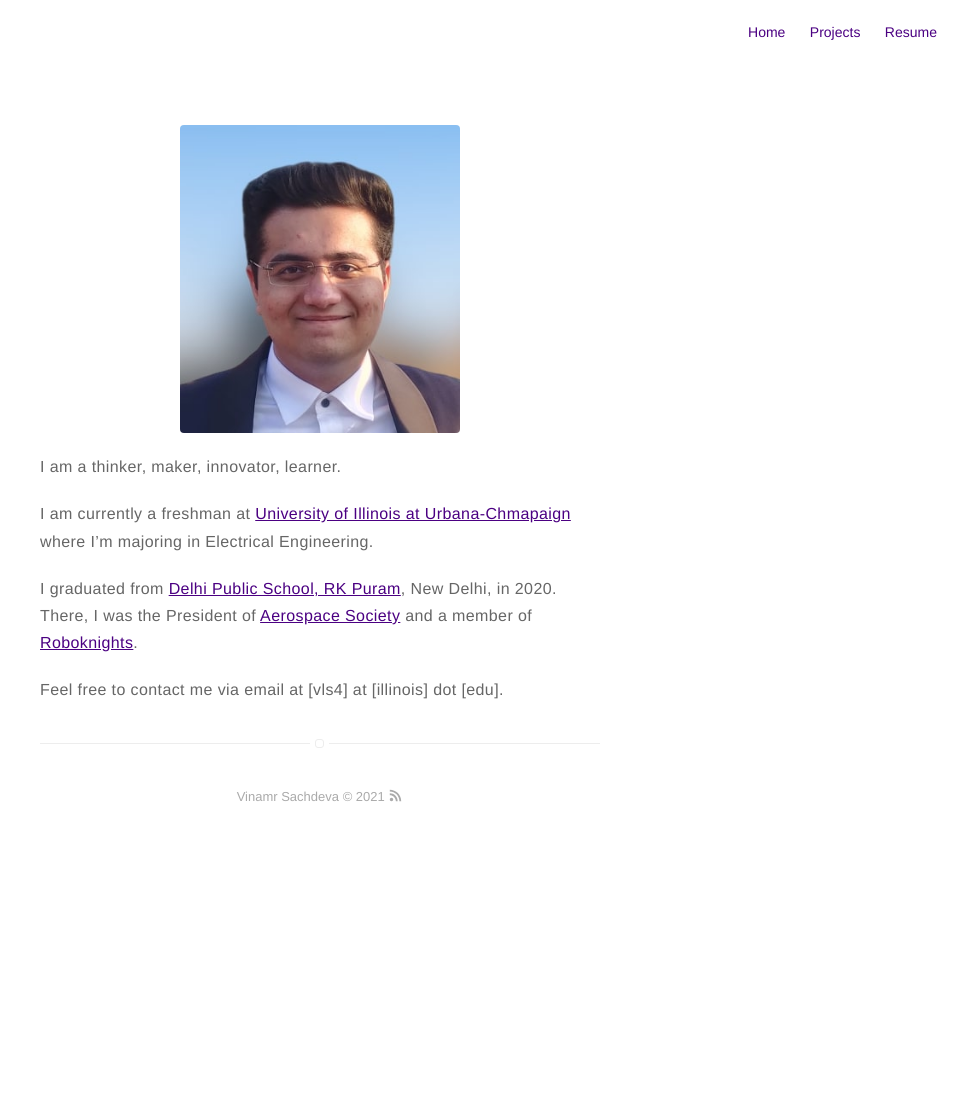
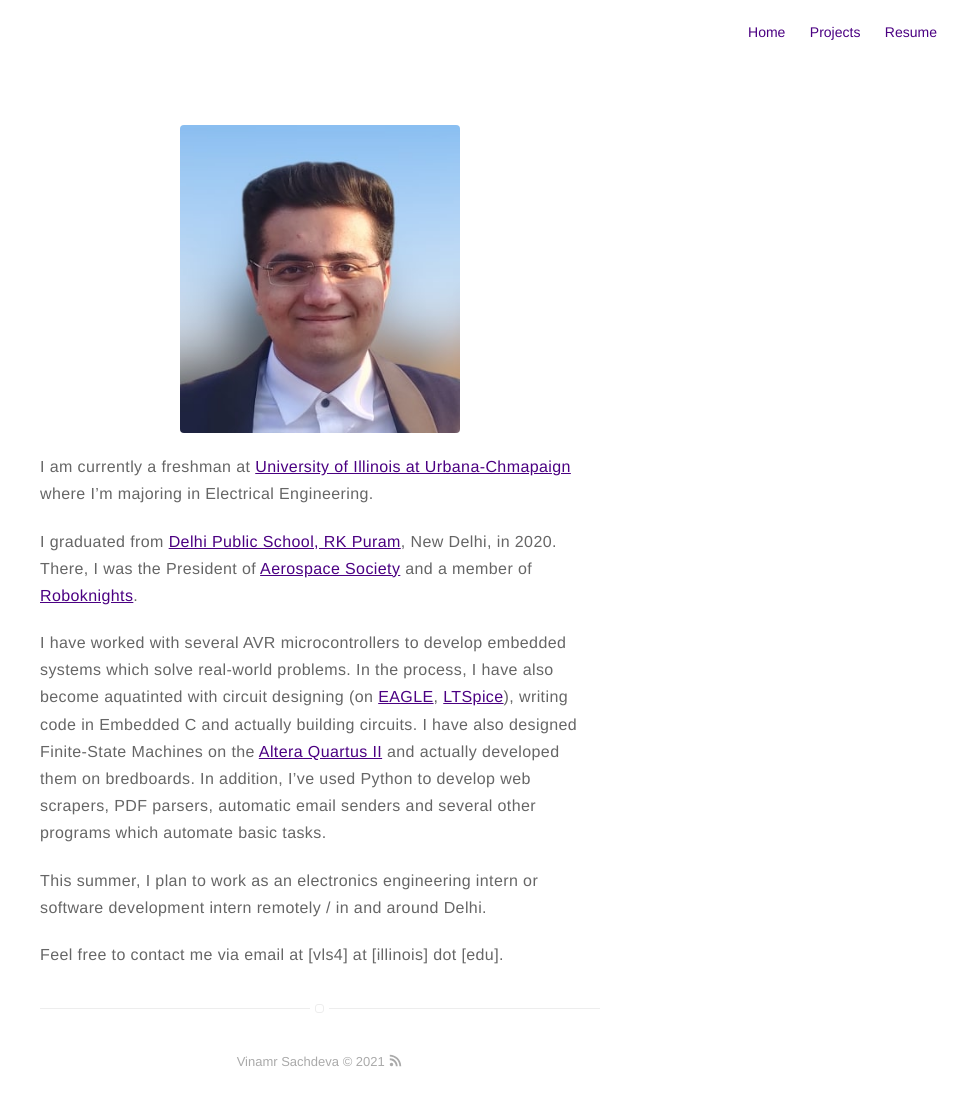
Before and after one commit to vinamrsachdeva/vinamrsachdeva.github.io, a Jekyll site: the page built from about.md, in a window 1280 px wide. Shown: the whole page, without its empty margins (320-1280 px from the left). Built offline with Jekyll 4.4.1, drawn with Linux system fonts in a browser that asks for light colours; before the commit the page ends 900 px from its top, so only the background shows below that.

Commit message:
Update about.md

```diff
--- a/about.md
+++ b/about.md
@@ -4,10 +4,12 @@ layout: page
 ---
 ![Profile Image]({{ site.url }}/{{ site.picture }})
 
-I am a thinker, maker, innovator, learner.
-
 I am currently a freshman at [University of Illinois at Urbana-Chmapaign](https://illinois.edu/) where I'm majoring in Electrical Engineering.
 
 I graduated from [Delhi Public School, RK Puram](https://dpsrkp.net), New Delhi, in 2020. There, I was the President of [Aerospace Society](https://aeross.org) and a member of [Roboknights](https://www.facebook.com/roboknightsdps/).
 
+I have worked with several AVR microcontrollers to develop embedded systems which solve real-world problems. In the process, I have also become aquatinted with circuit designing (on [EAGLE](https://www.autodesk.com/products/eagle/overview), [LTSpice](https://www.analog.com/en/design-center/design-tools-and-calculators/ltspice-simulator.html)), writing code in Embedded C and actually building circuits. I have also designed Finite-State Machines on the [Altera Quartus II](https://www.intel.com/content/www/us/en/software/programmable/quartus-prime/overview.html) and actually developed them on bredboards. In addition, I’ve used Python to develop web scrapers, PDF parsers, automatic email senders and several other programs which automate basic tasks.
+
+This summer, I plan to work as an electronics engineering intern or software development intern remotely / in and around Delhi.
+
 Feel free to contact me via email at [vls4] at [illinois] dot [edu].
```
